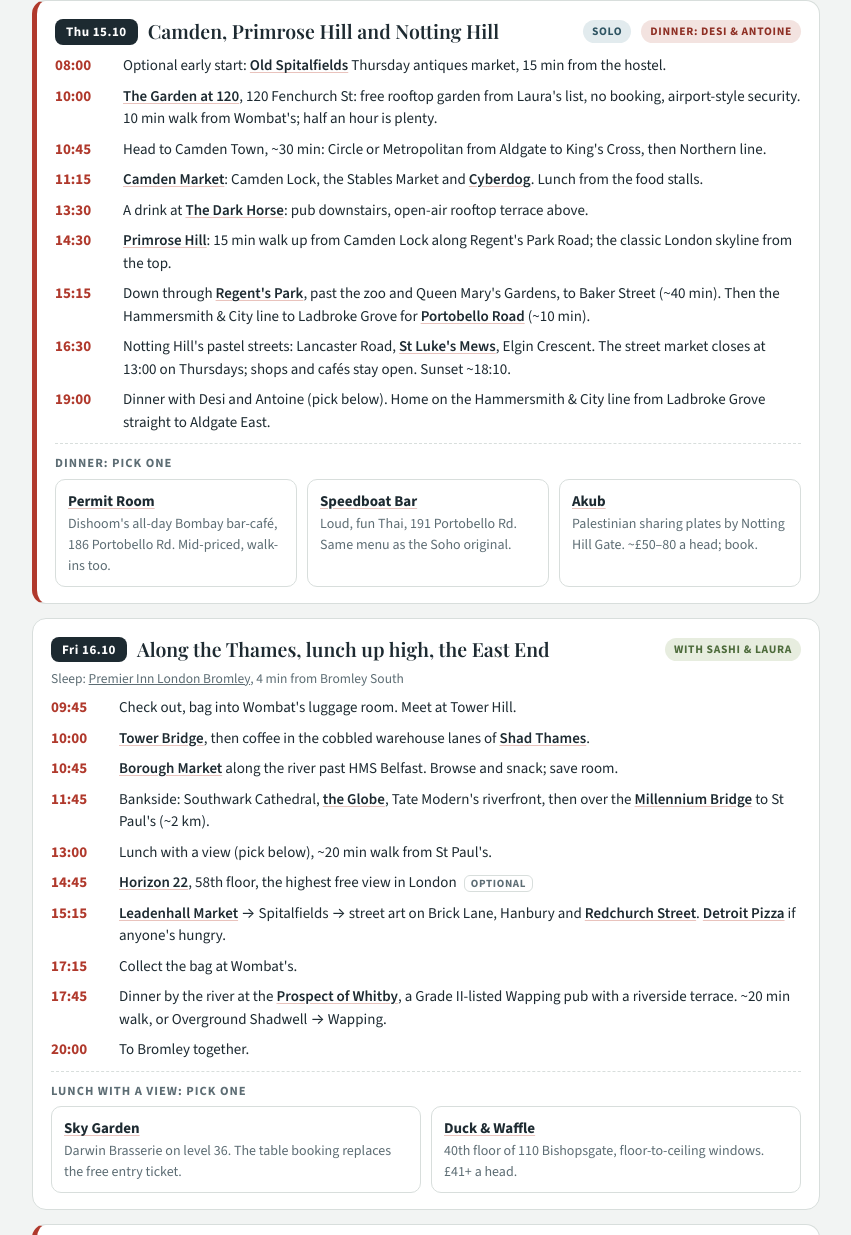
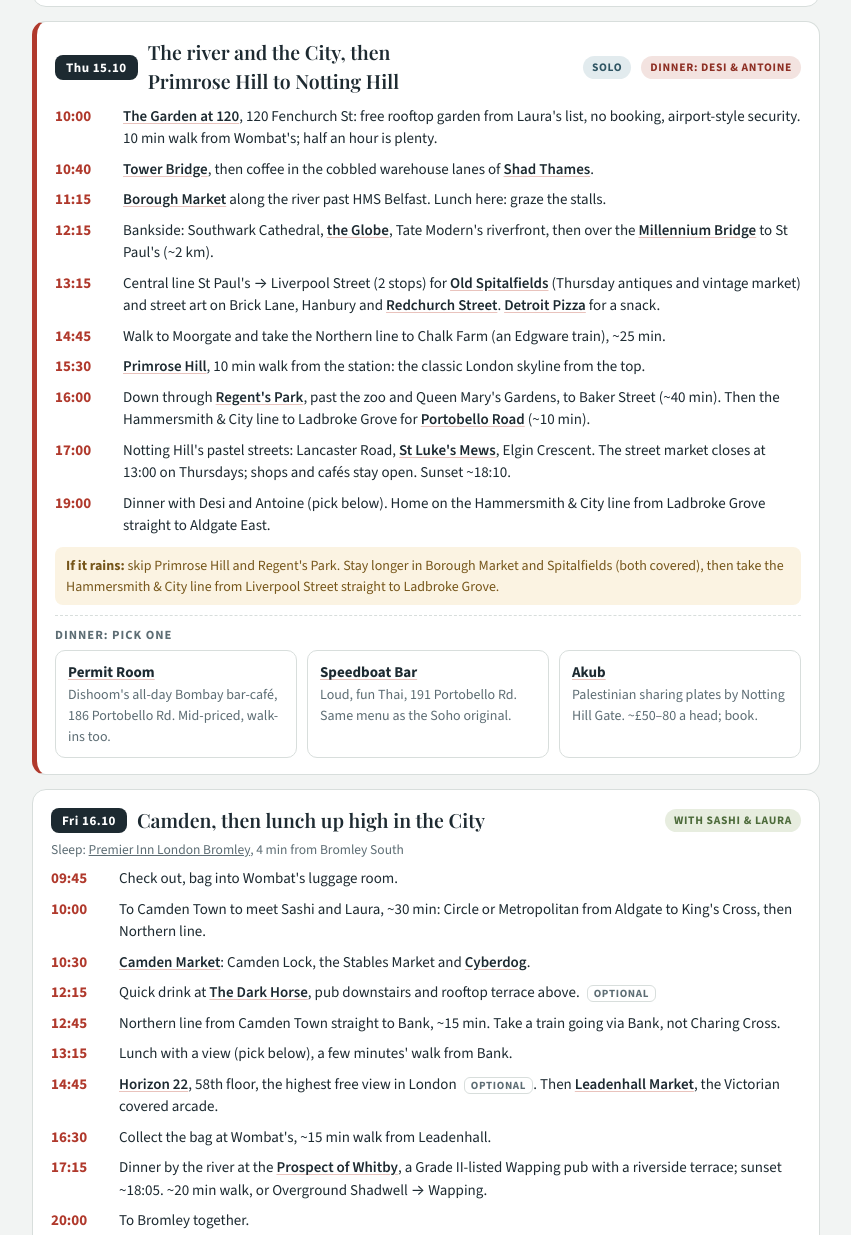
Before and after one commit to parvanovkp/london-trip, a plain HTML site: page index.html in a window 1280 px wide. Shown: the part 1490-2725 px from the top of the page, without its empty margins (214-1065 px from the left). Drawn offline with nearby package versions, Linux system fonts and the light colour scheme.

Commit message:
Swap Thursday and Friday: Camden and lunch with a view with Sashi and Laura

```diff
--- a/index.html
+++ b/index.html
@@ -140,7 +140,7 @@
   <p class="hint">Tick them off; the ticks stay on this device.</p>
   <ul class="checks">
     <li><input type="checkbox" id="c-eta"><label for="c-eta"><b>UK ETA</b> for the EU passport, £20 in the UK ETA app. Can take up to 72 hours, so apply today if it's not done.</label></li>
-    <li><input type="checkbox" id="c-lunch"><label for="c-lunch"><b>Fri lunch with a view for three</b>: Sky Garden's Darwin Brasserie (the booking is the entry ticket) or Duck &amp; Waffle.</label></li>
+    <li><input type="checkbox" id="c-lunch"><label for="c-lunch"><b>Fri lunch with a view for three, ~13:15</b>: Sky Garden's Darwin Brasserie (the booking is the entry ticket) or Duck &amp; Waffle.</label></li>
     <li><input type="checkbox" id="c-thu"><label for="c-thu"><b>Thu dinner in Notting Hill</b>: pick one of the three below and book.</label></li>
     <li><input type="checkbox" id="c-nhm"><label for="c-nhm"><b>Natural History Museum, Wed 10:00</b>: free timed slot, skips the queue.</label></li>
     <li><input type="checkbox" id="c-h22"><label for="c-h22"><b>Horizon 22, Fri ~14:45</b>: free slots for three, photo ID. <span class="opt">Optional</span></label></li>
@@ -177,18 +177,20 @@
 </article>
 
 <article class="day big" id="thu">
-  <div class="dayhead"><span class="datechip">Thu 15.10</span><h3>Camden, Primrose Hill and Notting Hill</h3><span class="who solo">Solo</span><span class="who duo">Dinner: Desi &amp; Antoine</span></div>
+  <div class="dayhead"><span class="datechip">Thu 15.10</span><h3>The river and the City, then Primrose Hill to Notting Hill</h3><span class="who solo">Solo</span><span class="who duo">Dinner: Desi &amp; Antoine</span></div>
   <ul class="steps">
-    <li><span class="t">08:00</span><span>Optional early start: <a href="https://www.google.com/maps/search/?api=1&amp;query=Old+Spitalfields+Market" target="_blank" rel="noopener">Old Spitalfields</a> Thursday antiques market, 15 min from the hostel.</span></li>
     <li><span class="t">10:00</span><span><a href="https://www.google.com/maps/search/?api=1&amp;query=The+Garden+at+120+Fenchurch+Street" target="_blank" rel="noopener">The Garden at 120</a>, 120 Fenchurch St: free rooftop garden from Laura's list, no booking, airport-style security. 10 min walk from Wombat's; half an hour is plenty.</span></li>
-    <li><span class="t">10:45</span><span>Head to Camden Town, ~30 min: Circle or Metropolitan from Aldgate to King's Cross, then Northern line.</span></li>
-    <li><span class="t">11:15</span><span><a href="https://www.google.com/maps/search/?api=1&amp;query=Camden+Market" target="_blank" rel="noopener">Camden Market</a>: Camden Lock, the Stables Market and <a href="https://www.google.com/maps/search/?api=1&amp;query=Cyberdog+Camden" target="_blank" rel="noopener">Cyberdog</a>. Lunch from the food stalls.</span></li>
-    <li><span class="t">13:30</span><span>A drink at <a href="https://www.google.com/maps/search/?api=1&amp;query=The+Dark+Horse+Camden+Stables+Market" target="_blank" rel="noopener">The Dark Horse</a>: pub downstairs, open-air rooftop terrace above.</span></li>
-    <li><span class="t">14:30</span><span><a href="https://www.google.com/maps/search/?api=1&amp;query=Primrose+Hill+London" target="_blank" rel="noopener">Primrose Hill</a>: 15 min walk up from Camden Lock along Regent's Park Road; the classic London skyline from the top.</span></li>
-    <li><span class="t">15:15</span><span>Down through <a href="https://www.google.com/maps/search/?api=1&amp;query=Queen+Mary%27s+Gardens+Regent%27s+Park" target="_blank" rel="noopener">Regent's Park</a>, past the zoo and Queen Mary's Gardens, to Baker Street (~40 min). Then the Hammersmith &amp; City line to Ladbroke Grove for <a href="https://www.google.com/maps/search/?api=1&amp;query=Portobello+Road+London" target="_blank" rel="noopener">Portobello Road</a> (~10 min).</span></li>
-    <li><span class="t">16:30</span><span>Notting Hill's pastel streets: Lancaster Road, <a href="https://www.google.com/maps/search/?api=1&amp;query=St+Luke%27s+Mews+London" target="_blank" rel="noopener">St Luke's Mews</a>, Elgin Crescent. The street market closes at 13:00 on Thursdays; shops and cafés stay open. Sunset ~18:10.</span></li>
+    <li><span class="t">10:40</span><span><a href="https://www.google.com/maps/search/?api=1&amp;query=Tower+Bridge+London" target="_blank" rel="noopener">Tower Bridge</a>, then coffee in the cobbled warehouse lanes of <a href="https://www.google.com/maps/search/?api=1&amp;query=Shad+Thames" target="_blank" rel="noopener">Shad Thames</a>.</span></li>
+    <li><span class="t">11:15</span><span><a href="https://www.google.com/maps/search/?api=1&amp;query=Borough+Market" target="_blank" rel="noopener">Borough Market</a> along the river past HMS Belfast. Lunch here: graze the stalls.</span></li>
+    <li><span class="t">12:15</span><span>Bankside: Southwark Cathedral, <a href="https://www.google.com/maps/search/?api=1&amp;query=Shakespeare%27s+Globe" target="_blank" rel="noopener">the Globe</a>, Tate Modern's riverfront, then over the <a href="https://www.google.com/maps/search/?api=1&amp;query=Millennium+Bridge+London" target="_blank" rel="noopener">Millennium Bridge</a> to St Paul's (~2 km).</span></li>
+    <li><span class="t">13:15</span><span>Central line St Paul's → Liverpool Street (2 stops) for <a href="https://www.google.com/maps/search/?api=1&amp;query=Old+Spitalfields+Market" target="_blank" rel="noopener">Old Spitalfields</a> (Thursday antiques and vintage market) and street art on Brick Lane, Hanbury and <a href="https://www.google.com/maps/search/?api=1&amp;query=Redchurch+Street+London" target="_blank" rel="noopener">Redchurch Street</a>. <a href="https://www.google.com/maps/search/?api=1&amp;query=Detroit+Pizza+Spitalfields" target="_blank" rel="noopener">Detroit Pizza</a> for a snack.</span></li>
+    <li><span class="t">14:45</span><span>Walk to Moorgate and take the Northern line to Chalk Farm (an Edgware train), ~25 min.</span></li>
+    <li><span class="t">15:30</span><span><a href="https://www.google.com/maps/search/?api=1&amp;query=Primrose+Hill+London" target="_blank" rel="noopener">Primrose Hill</a>, 10 min walk from the station: the classic London skyline from the top.</span></li>
+    <li><span class="t">16:00</span><span>Down through <a href="https://www.google.com/maps/search/?api=1&amp;query=Queen+Mary%27s+Gardens+Regent%27s+Park" target="_blank" rel="noopener">Regent's Park</a>, past the zoo and Queen Mary's Gardens, to Baker Street (~40 min). Then the Hammersmith &amp; City line to Ladbroke Grove for <a href="https://www.google.com/maps/search/?api=1&amp;query=Portobello+Road+London" target="_blank" rel="noopener">Portobello Road</a> (~10 min).</span></li>
+    <li><span class="t">17:00</span><span>Notting Hill's pastel streets: Lancaster Road, <a href="https://www.google.com/maps/search/?api=1&amp;query=St+Luke%27s+Mews+London" target="_blank" rel="noopener">St Luke's Mews</a>, Elgin Crescent. The street market closes at 13:00 on Thursdays; shops and cafés stay open. Sunset ~18:10.</span></li>
     <li><span class="t">19:00</span><span>Dinner with Desi and Antoine (pick below). Home on the Hammersmith &amp; City line from Ladbroke Grove straight to Aldgate East.</span></li>
   </ul>
+  <div class="note"><b>If it rains:</b> skip Primrose Hill and Regent's Park. Stay longer in Borough Market and Spitalfields (both covered), then take the Hammersmith &amp; City line from Liverpool Street straight to Ladbroke Grove.</div>
   <div class="pick">
     <h4>Dinner: pick one</h4>
     <div class="picks">
@@ -200,18 +202,18 @@
 </article>
 
 <article class="day" id="fri">
-  <div class="dayhead"><span class="datechip">Fri 16.10</span><h3>Along the Thames, lunch up high, the East End</h3><span class="who trio">With Sashi &amp; Laura</span></div>
+  <div class="dayhead"><span class="datechip">Fri 16.10</span><h3>Camden, then lunch up high in the City</h3><span class="who trio">With Sashi &amp; Laura</span></div>
   <p class="stay">Sleep: <a href="https://www.google.com/maps/search/?api=1&amp;query=Premier+Inn+London+Bromley+Simpsons+Road" target="_blank" rel="noopener">Premier Inn London Bromley</a>, 4 min from Bromley South</p>
   <ul class="steps">
-    <li><span class="t">09:45</span><span>Check out, bag into Wombat's luggage room. Meet at Tower Hill.</span></li>
-    <li><span class="t">10:00</span><span><a href="https://www.google.com/maps/search/?api=1&amp;query=Tower+Bridge+London" target="_blank" rel="noopener">Tower Bridge</a>, then coffee in the cobbled warehouse lanes of <a href="https://www.google.com/maps/search/?api=1&amp;query=Shad+Thames" target="_blank" rel="noopener">Shad Thames</a>.</span></li>
-    <li><span class="t">10:45</span><span><a href="https://www.google.com/maps/search/?api=1&amp;query=Borough+Market" target="_blank" rel="noopener">Borough Market</a> along the river past HMS Belfast. Browse and snack; save room.</span></li>
-    <li><span class="t">11:45</span><span>Bankside: Southwark Cathedral, <a href="https://www.google.com/maps/search/?api=1&amp;query=Shakespeare%27s+Globe" target="_blank" rel="noopener">the Globe</a>, Tate Modern's riverfront, then over the <a href="https://www.google.com/maps/search/?api=1&amp;query=Millennium+Bridge+London" target="_blank" rel="noopener">Millennium Bridge</a> to St Paul's (~2 km).</span></li>
-    <li><span class="t">13:00</span><span>Lunch with a view (pick below), ~20 min walk from St Paul's.</span></li>
-    <li><span class="t">14:45</span><span><a href="https://www.google.com/maps/search/?api=1&amp;query=Horizon+22+Bishopsgate" target="_blank" rel="noopener">Horizon 22</a>, 58th floor, the highest free view in London <span class="tag">Optional</span></span></li>
-    <li><span class="t">15:15</span><span><a href="https://www.google.com/maps/search/?api=1&amp;query=Leadenhall+Market" target="_blank" rel="noopener">Leadenhall Market</a> → Spitalfields → street art on Brick Lane, Hanbury and <a href="https://www.google.com/maps/search/?api=1&amp;query=Redchurch+Street+London" target="_blank" rel="noopener">Redchurch Street</a>. <a href="https://www.google.com/maps/search/?api=1&amp;query=Detroit+Pizza+Spitalfields" target="_blank" rel="noopener">Detroit Pizza</a> if anyone's hungry.</span></li>
-    <li><span class="t">17:15</span><span>Collect the bag at Wombat's.</span></li>
-    <li><span class="t">17:45</span><span>Dinner by the river at the <a href="https://www.google.com/maps/search/?api=1&amp;query=Prospect+of+Whitby+Wapping" target="_blank" rel="noopener">Prospect of Whitby</a>, a Grade II-listed Wapping pub with a riverside terrace. ~20 min walk, or Overground Shadwell → Wapping.</span></li>
+    <li><span class="t">09:45</span><span>Check out, bag into Wombat's luggage room.</span></li>
+    <li><span class="t">10:00</span><span>To Camden Town to meet Sashi and Laura, ~30 min: Circle or Metropolitan from Aldgate to King's Cross, then Northern line.</span></li>
+    <li><span class="t">10:30</span><span><a href="https://www.google.com/maps/search/?api=1&amp;query=Camden+Market" target="_blank" rel="noopener">Camden Market</a>: Camden Lock, the Stables Market and <a href="https://www.google.com/maps/search/?api=1&amp;query=Cyberdog+Camden" target="_blank" rel="noopener">Cyberdog</a>.</span></li>
+    <li><span class="t">12:15</span><span>Quick drink at <a href="https://www.google.com/maps/search/?api=1&amp;query=The+Dark+Horse+Camden+Stables+Market" target="_blank" rel="noopener">The Dark Horse</a>, pub downstairs and rooftop terrace above. <span class="tag">Optional</span></span></li>
+    <li><span class="t">12:45</span><span>Northern line from Camden Town straight to Bank, ~15 min. Take a train going via Bank, not Charing Cross.</span></li>
+    <li><span class="t">13:15</span><span>Lunch with a view (pick below), a few minutes' walk from Bank.</span></li>
+    <li><span class="t">14:45</span><span><a href="https://www.google.com/maps/search/?api=1&amp;query=Horizon+22+Bishopsgate" target="_blank" rel="noopener">Horizon 22</a>, 58th floor, the highest free view in London <span class="tag">Optional</span>. Then <a href="https://www.google.com/maps/search/?api=1&amp;query=Leadenhall+Market" target="_blank" rel="noopener">Leadenhall Market</a>, the Victorian covered arcade.</span></li>
+    <li><span class="t">16:30</span><span>Collect the bag at Wombat's, ~15 min walk from Leadenhall.</span></li>
+    <li><span class="t">17:15</span><span>Dinner by the river at the <a href="https://www.google.com/maps/search/?api=1&amp;query=Prospect+of+Whitby+Wapping" target="_blank" rel="noopener">Prospect of Whitby</a>, a Grade II-listed Wapping pub with a riverside terrace; sunset ~18:05. ~20 min walk, or Overground Shadwell → Wapping.</span></li>
     <li><span class="t">20:00</span><span>To Bromley together.</span></li>
   </ul>
   <div class="pick">
@@ -221,6 +223,7 @@
       <div class="option"><b><a href="https://www.google.com/maps/search/?api=1&amp;query=Duck+and+Waffle+110+Bishopsgate" target="_blank" rel="noopener">Duck &amp; Waffle</a></b><span>40th floor of 110 Bishopsgate, floor-to-ceiling windows. £41+ a head.</span></div>
     </div>
   </div>
+  <div class="note"><b>If it rains:</b> much of Camden's Stables Market and Camden Lock is under cover, and Sky Garden is under glass, so the day still works with less view. Check the restaurant's cancellation terms when you book.</div>
 </article>
 
 <article class="day big" id="sat">
```
Also changed, not shown: 1 other file.
